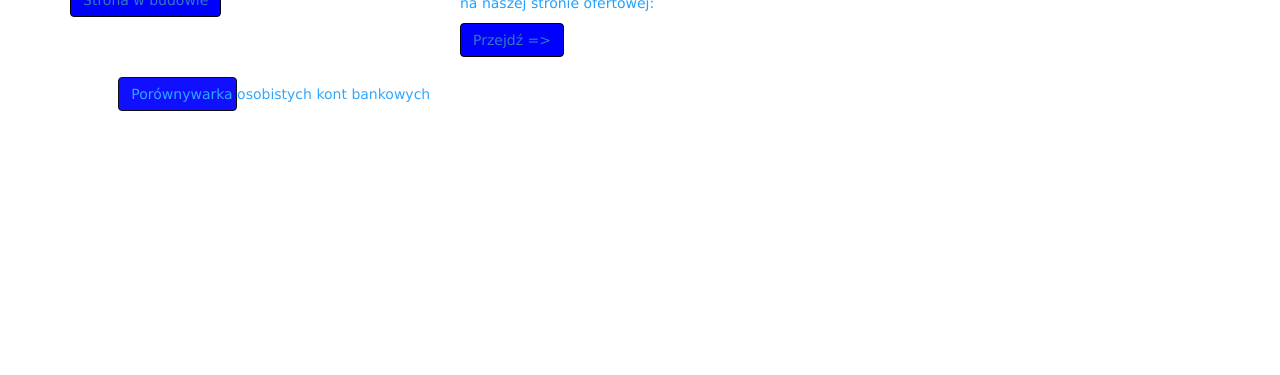
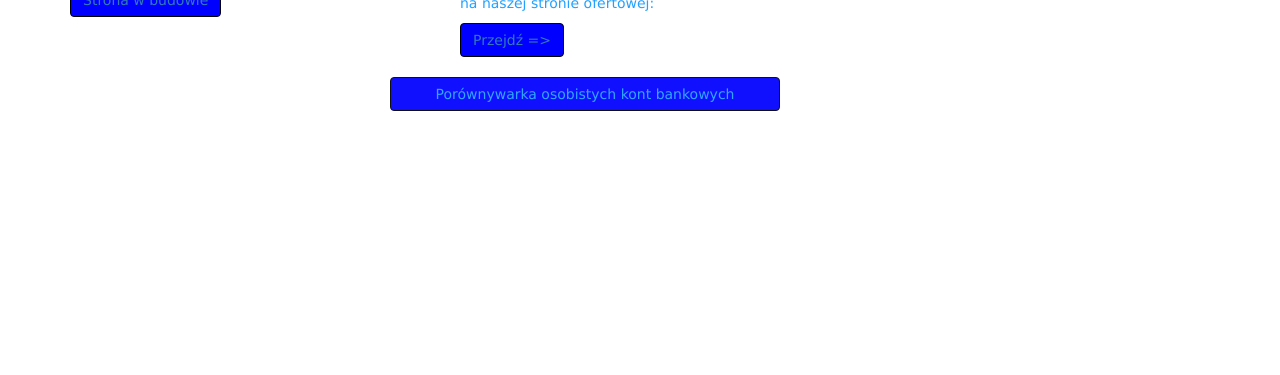
Before and after one commit to volguard/RiderClientsCentre, a plain HTML site: page index.html in a window 1280 px wide. Shown: the part 425-800 px from the top of the page. Drawn offline with nearby package versions, Linux system fonts and the light colour scheme; a script that the page names is missing.

Commit message:
next corrections

```diff
--- a/index.html
+++ b/index.html
@@ -34,10 +34,11 @@
 </div>
 <div style="position:relative">
 <div style="position:absolute; top:20px;">
-<div class="container-fluid">
+<div class="container">
 	<div class="row">
 		<div class="col-md-4"></div>
 		<div class="btn col-md-4 fadeContent" id="slideComparer" style="text-align:center; display:none">Porównywarka osobistych kont bankowych</div>
+	<div class="col-md-4></div>
 	</div>
 	<div class="row">
 		<div class="col-md-12" id="distirbutor_comparision1_0_target" style="display:none"></div>
```
